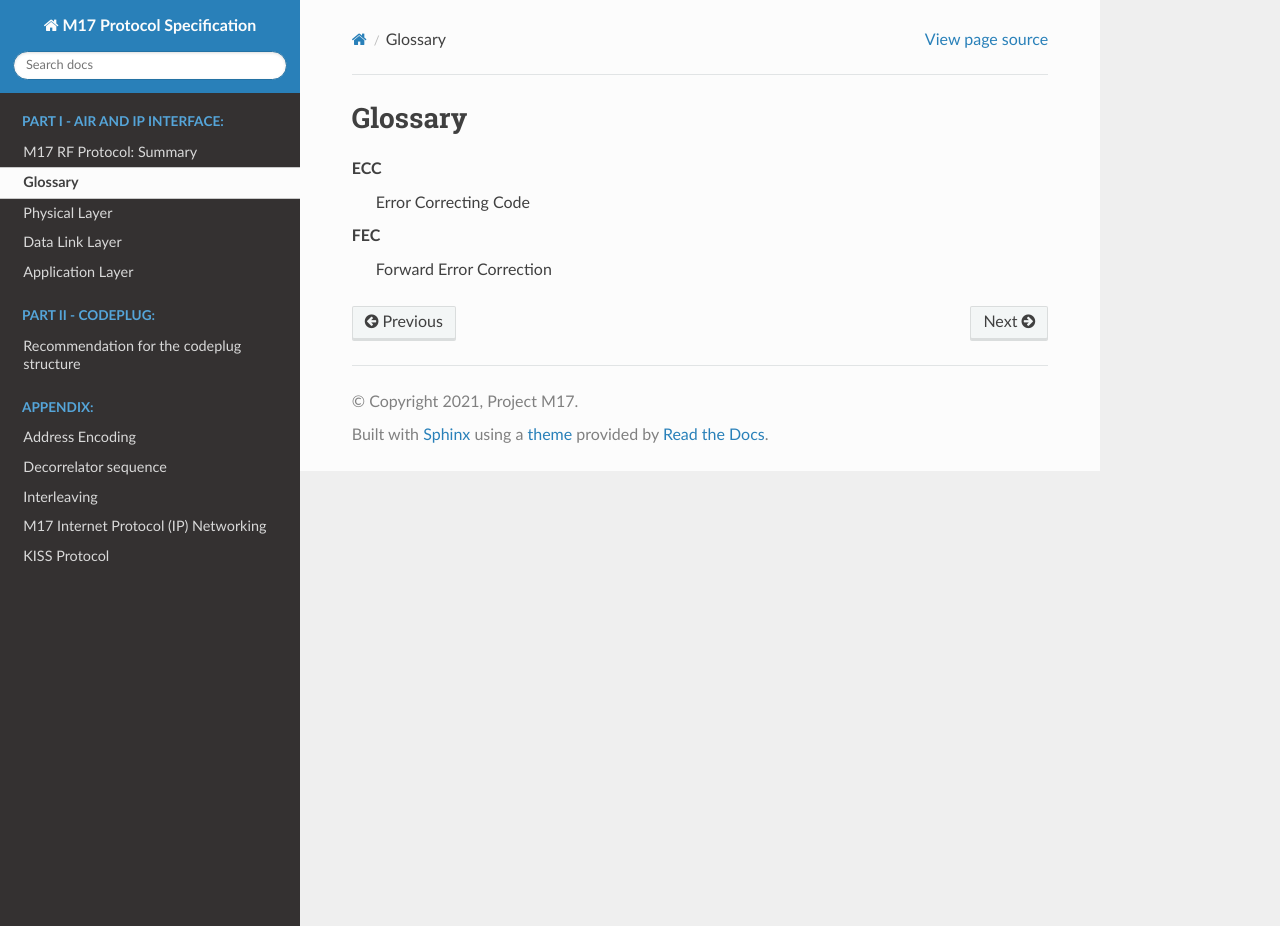
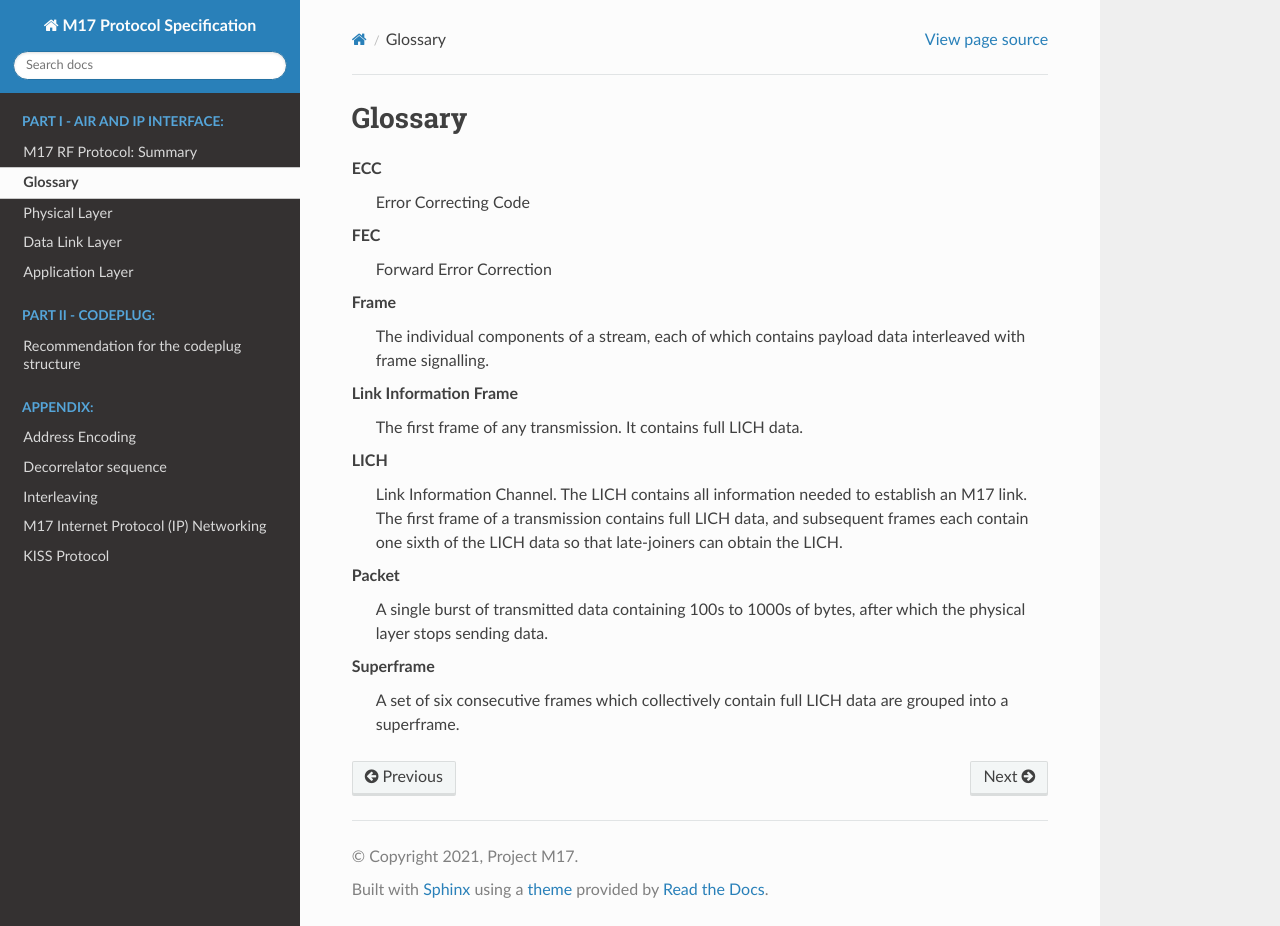
Before and after one commit to M17-Project/M17_spec, a Sphinx documentation site: the page built from docs/glossary.rst, in a window 1280 px wide and 926 px high. Built offline with Sphinx 7.4.7 and the Read the Docs theme 2.0.0, drawn with Linux system fonts in a browser that asks for light colours.

Commit message:
added more glossary entries

```diff
--- a/docs/glossary.rst
+++ b/docs/glossary.rst
@@ -8,3 +8,18 @@ Glossary
 
    FEC
       Forward Error Correction
+
+   Frame
+      The individual components of a stream, each of which contains payload data interleaved with frame signalling.
+
+   Link Information Frame
+      The first frame of any transmission. It contains full LICH data.
+
+   LICH
+	  Link Information Channel. The LICH contains all information needed to establish an M17 link. The first frame of a transmission contains full LICH data, and subsequent frames each contain one sixth of the LICH data so that late-joiners can obtain the LICH.
+
+   Packet
+      A single burst of transmitted data containing 100s to 1000s of bytes, after which the physical layer stops sending data.
+
+   Superframe
+      A set of six consecutive frames which collectively contain full LICH data are grouped into a superframe.
```
